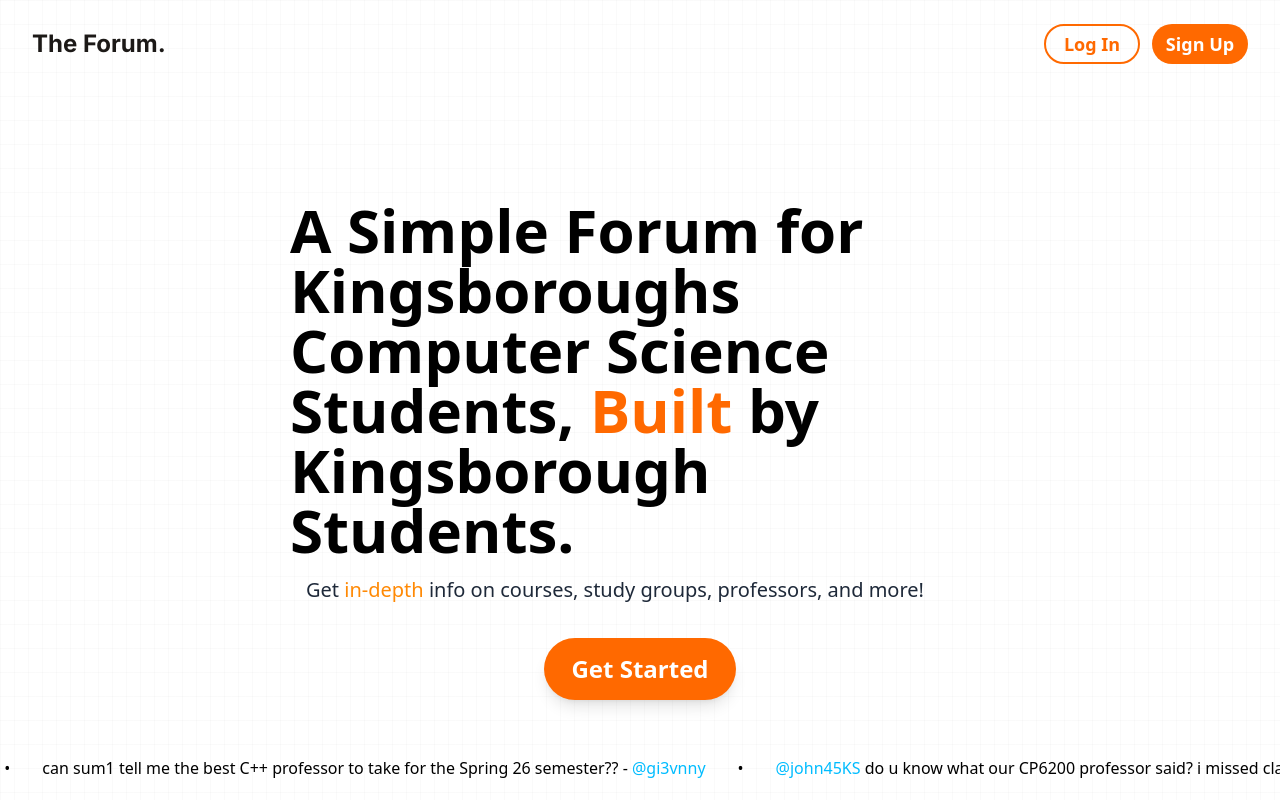
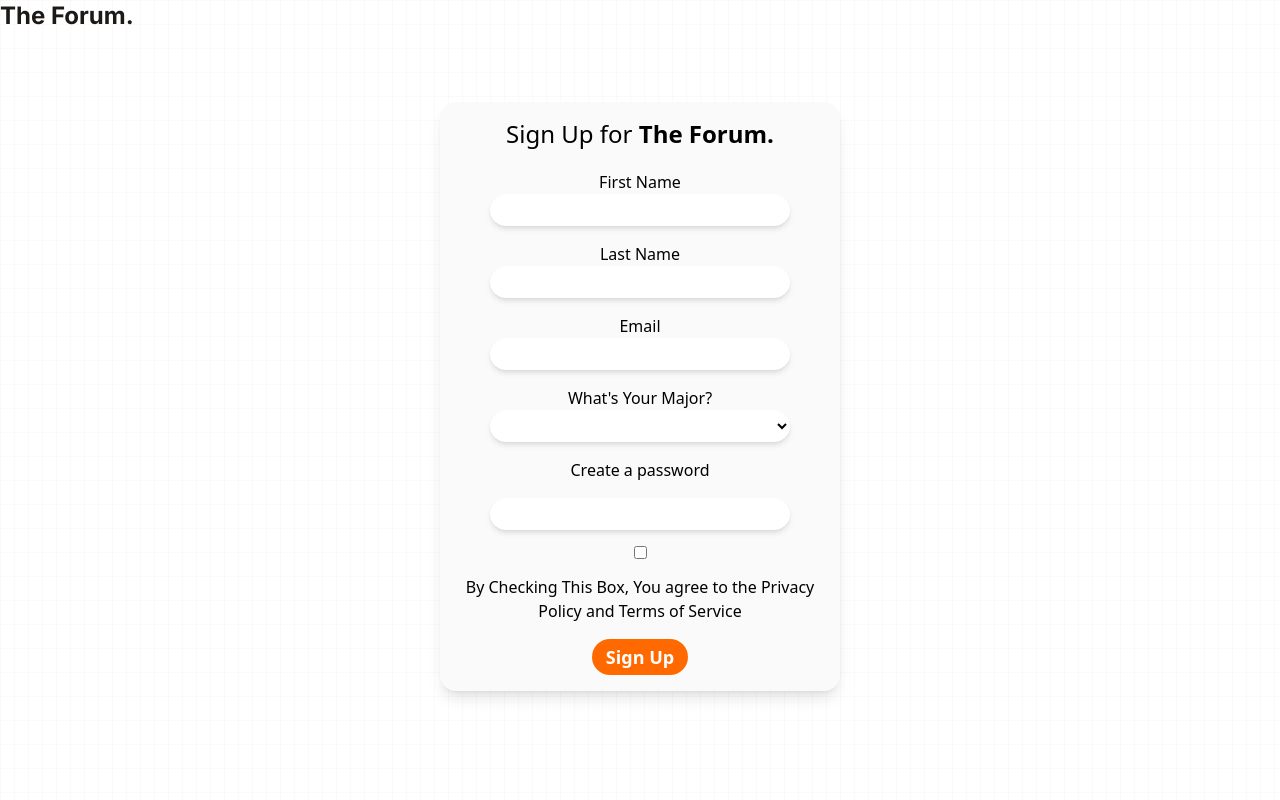
Before and after one commit to giolindor/theForum, a React (Vite) app in the folder client/: page / in a window 1280 px wide. Built offline with nearby package versions, Linux system fonts and the light colour scheme.

Commit message:
created signup page

```diff
--- a/client/src/App.jsx
+++ b/client/src/App.jsx
@@ -1,8 +1,9 @@
 import { useState } from 'react'
 import LandingPage from "./pages/LandingPage";
+import SignUp from './pages/SignUpPage';
 
 function App() {
-  return <LandingPage />;
+  return <SignUp />
 }
 
 export default App;
--- /dev/null
+++ b/client/src/components/SignUpInfo.jsx
@@ -0,0 +1,58 @@
+import { useEffect, useState } from "react";
+
+const SignUpInfo = () => {
+    const [isVisible, setIsVisible] = useState(false);
+
+    useEffect(() => {
+        setIsVisible(true);
+    }, []);
+
+    return (
+        <>
+        <div className="absolute inset-0 -z-10 h-full w-full bg-white bg-[linear-gradient(to_right,#8080800a_1px,transparent_1px),linear-gradient(to_bottom,#8080800a_1px,transparent_1px)] bg-[size:14px_24px]"></div>
+        <h1 className="text-2xl text-stone-900 font-bold font-Inter cursor-pointer" style={{ fontFamily: "Inter", fontWeight: "bold"}}>The Forum.</h1>
+        <div className={`flex justify-center mt-[50px] transition-all duration-1000 ease-in-out ${isVisible ? "opacity-100 translate-y-0" : "opacity-0 -translate-y-4"}`}>
+        <section className="flex flex-col mt-5 shadow-lg rounded-2xl bg-zinc-50 w-[400px] p-4">
+            <h2 className="text-2xl text-center ">Sign Up for <span className="font-bold">The Forum.</span></h2>
+            <form className="flex flex-col justify-center items-center text-center gap-4">
+                <label className="mt-5 flex flex-col">
+                    First Name
+                    <input type="text" required className="w-[300px] shadow-md rounded-2xl p-1 focus:outline-orange-500 text-center  bg-white"/>
+                </label>
+
+                <label className="flex flex-col">
+                    Last Name
+                    <input type="text" required className="w-[300px] rounded-2xl shadow-md p-1 focus:outline-orange-500 text-center  bg-white"/>
+                </label>
+
+                <label className="flex flex-col">
+                    Email
+                    <input type="email" name="" id="" required className="w-[300px] shadow-md rounded-2xl p-1 text-center  focus:outline-orange-500 bg-white"/>
+                </label>
+
+                <label for="major" className="flex flex-col">
+                    What's Your Major?
+                    <select name="major" id="major" className="w-[300px] rounded-2xl p-1 shadow-md focus:outline-orange-500 bg-white">
+                        <option disabled selected value></option>
+                        <option value="cs" className="text-center">Computer Science</option>
+                        <option value="cis" className="text-center">Computer Information Systems</option>
+                        <option value="engineeringscience" className="text-center">Engineering Science</option>
+                        <option value="na" className="text-center">N/A</option>
+                    </select>
+                </label>
+
+                <label>Create a password</label>
+                <input type="password" name="" id="" className="w-[300px] rounded-2xl p-1 shadow-md focus:outline-orange-500 bg-white"/>
+
+                    <input type="checkbox" className="accent-orange-500"/>
+                    <label>By Checking This Box, You agree to the <span>Privacy Policy</span> and <span>Terms of Service</span></label>
+                <button className="bg-orange-500 p-1 w-24 rounded-3xl text-white text-lg text-l font-bold cursor-pointer hover:bg-orange-400 transition-all ease-in-out duration-300">Sign Up</button>
+            </form>
+        </section>
+        </div>
+        </>
+    )
+}
+
+
+export default SignUpInfo;
--- a/client/src/index.css
+++ b/client/src/index.css
@@ -5,6 +5,10 @@
     src: url('https://fonts.googleapis.com/css2?family=Inter:ital,opsz,wght@0,14..32,100..900;1,14..32,100..900&display=swap');
     font-weight: normal;
     font-style: normal;
+}
+
+@theme {
+    --font-helvetica: Helvetica, sans-serif;
 }
 
 @theme {
--- /dev/null
+++ b/client/src/pages/SignUpPage.jsx
@@ -0,0 +1,11 @@
+import SignUpInfo from "../components/SignUpInfo";
+function SignUp()
+{
+    return (
+        <>
+        <SignUpInfo />
+        </>
+    )
+}
+
+export default SignUp;
```
